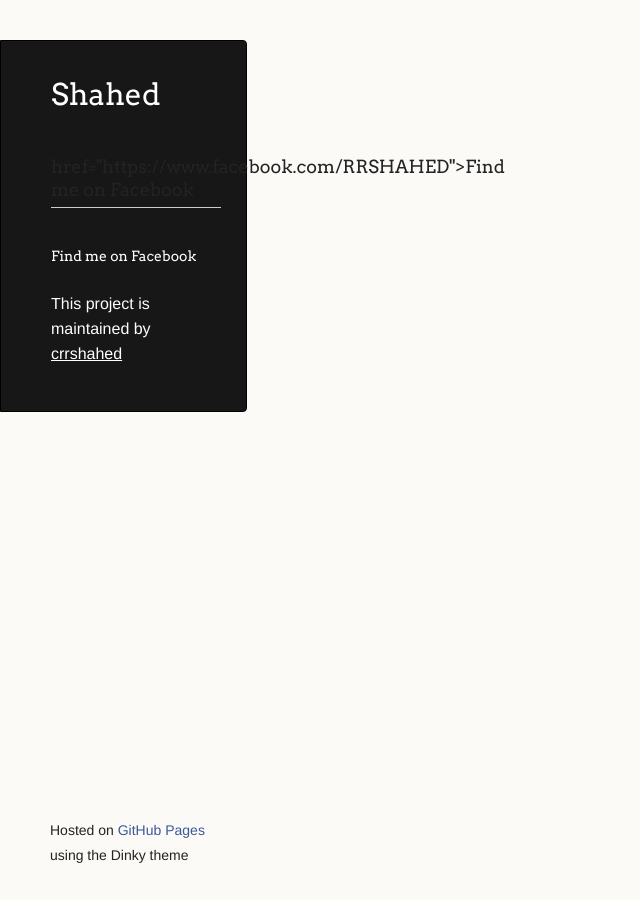
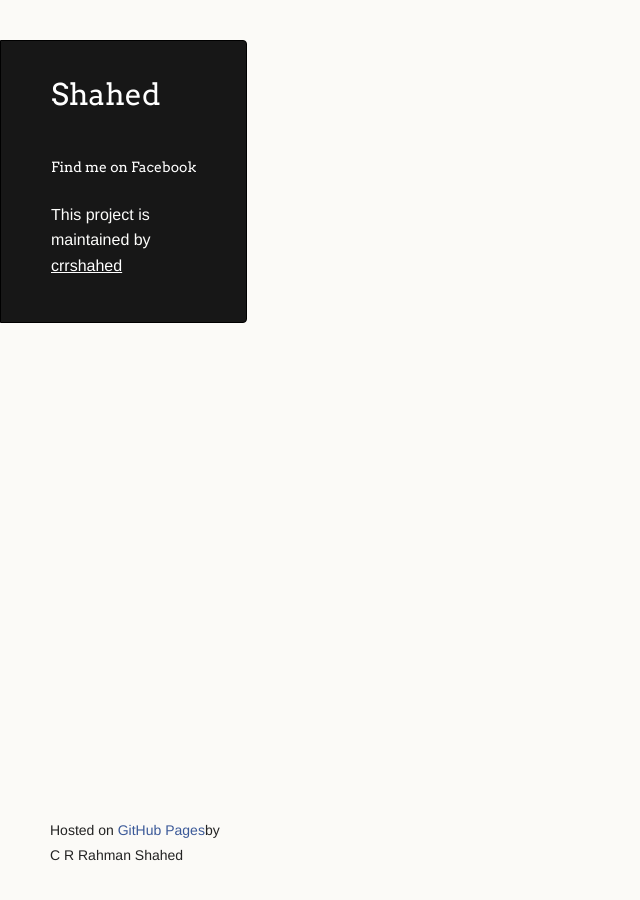
Before and after one commit to crrshahed/Shahed, a Jekyll site: the page built from Readme.md, in a window 1280 px wide. Shown: the whole page, without its empty margins (0-640 px from the left). Built offline with Jekyll 4.4.1, drawn with Linux system fonts in a browser that asks for light colours; our own code applies the rules of GitHub Pages for plain Markdown files; a script that is not in the unit is left out; the repository's description, which GitHub fills in, is left out.

Commit message:
Update default.html

```diff
--- a/_layouts/default.html
+++ b/_layouts/default.html
@@ -16,7 +16,6 @@
     <div class="wrapper">
       <header>
         <h1 class="header">{{ site.title | default: site.github.repository_name }}</h1>
-        <h3 class="header"> href="https://www.facebook.com/RRSHAHED">Find me on Facebook</h3>
         <h6><a href="https://www.facebook.com/RRSHAHED">Find me on Facebook</a></h6>
         <p class="header">{{ site.description | default: site.github.project_tagline }}</p>
 
@@ -44,7 +43,7 @@
       </section>
 
       <footer>
-        <p><small>Hosted on <a href="https://pages.github.com">GitHub Pages</a> using the Dinky theme</small></p>
+        <p><small>Hosted on <a href="https://pages.github.com">GitHub Pages</a>by C R Rahman Shahed</small></p>
       </footer>
     </div>
     <!--[if !IE]><script>fixScale(document);</script><![endif]-->
```
